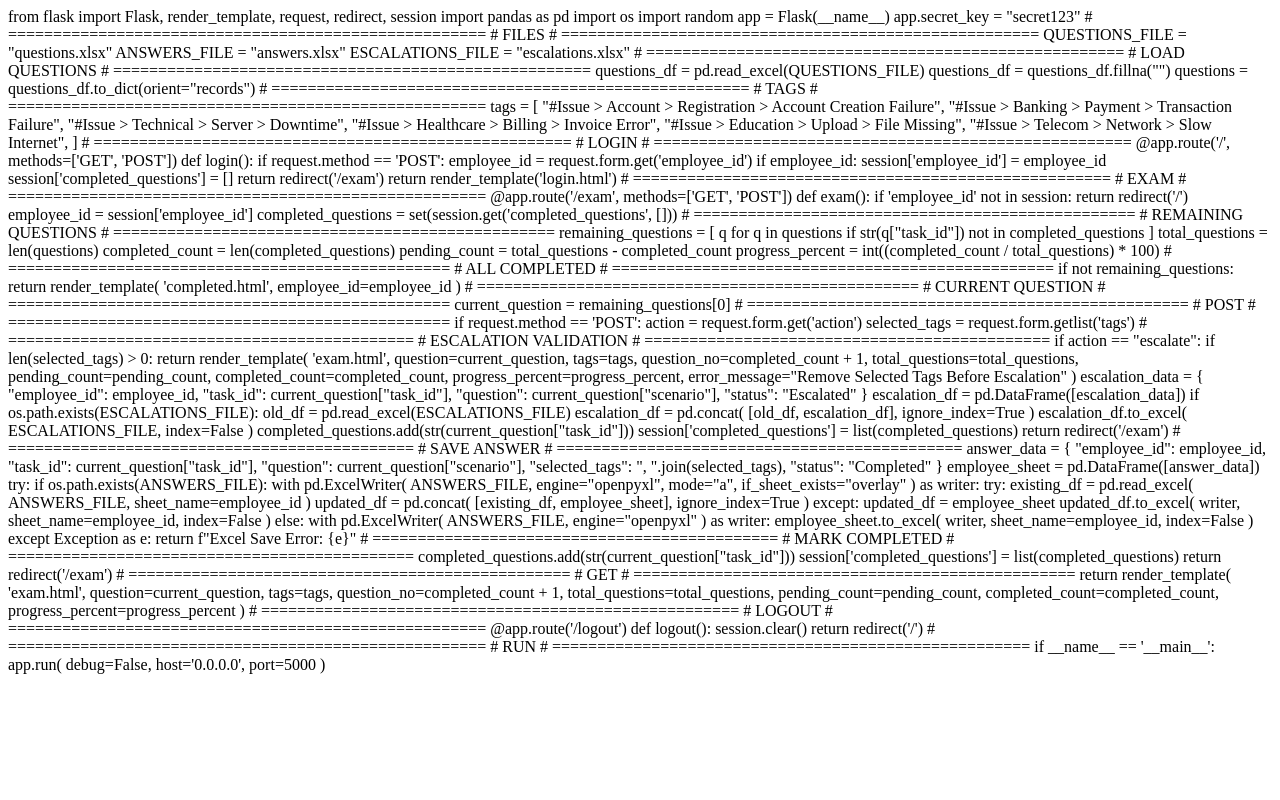
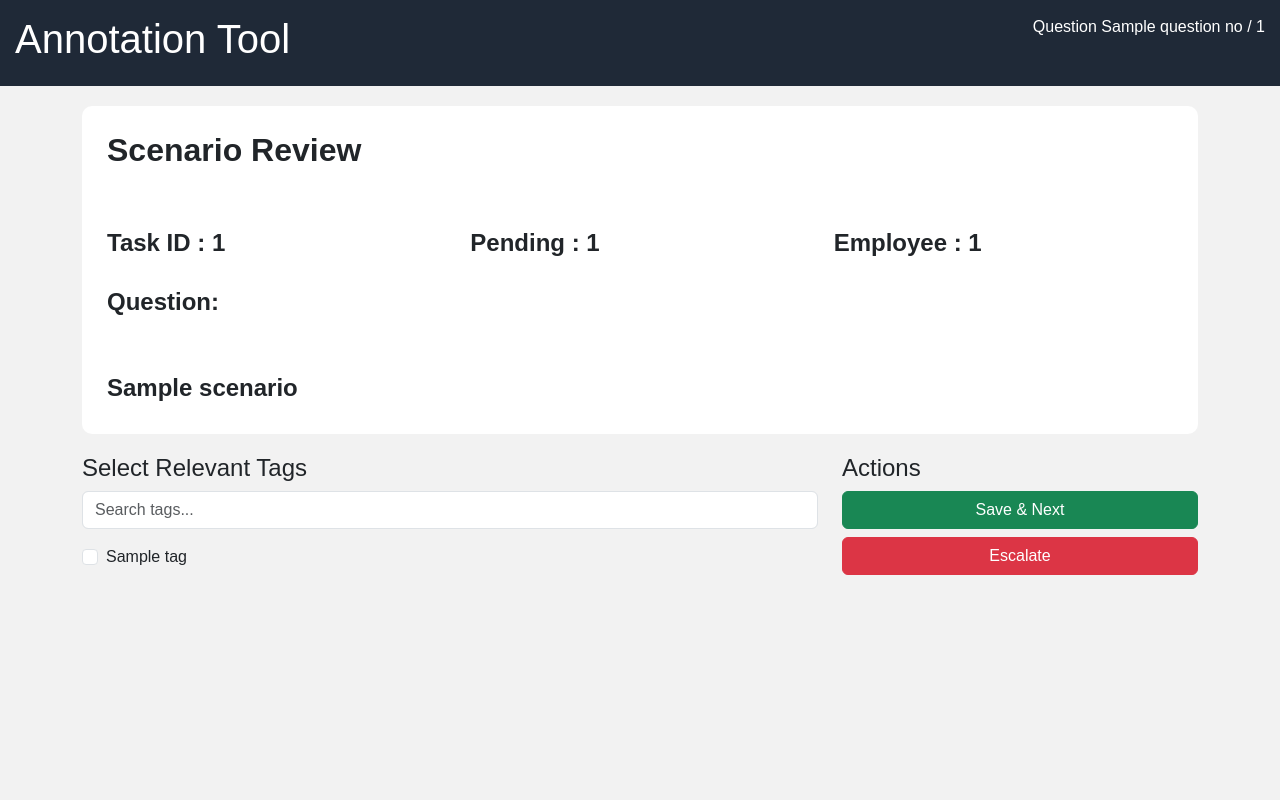
Before and after one commit to Satish4156/employee-evaluation-system, a Flask app: template templates/exam.html in a window 1280 px wide. Run offline with Flask 3, Linux system fonts and the light colour scheme; the visitor is signed in with stand-in values (Sample User, id 1); the template is opened without the code that fills it: most values are stand-ins (such as "Sample title", 1, 10 or a date in 2020); parts of the project's set-up code (start-up, migrations or seed data) failed here and were passed over.

Commit message:
fixed full application

```diff
--- a/app.py
+++ b/app.py
@@ -1,3 +1,5 @@
+# app.py
+
 from flask import Flask, render_template, request, redirect, session
 import pandas as pd
 import os
@@ -5,28 +7,16 @@ import os
 app = Flask(__name__)
 app.secret_key = "secret123"
 
-# =====================================================
-# FILES
-# =====================================================
-
 QUESTIONS_FILE = "questions.xlsx"
 ANSWERS_FILE = "answers.xlsx"
 ESCALATIONS_FILE = "escalations.xlsx"
 
-# =====================================================
 # LOAD QUESTIONS
-# =====================================================
-
 questions_df = pd.read_excel(QUESTIONS_FILE)
-
 questions_df = questions_df.fillna("")
-
 questions = questions_df.to_dict(orient="records")
 
-# =====================================================
 # TAGS
-# =====================================================
-
 tags = [
     "#Issue > Account > Registration > Account Creation Failure",
     "#Issue > Banking > Payment > Transaction Failure",
@@ -36,10 +26,7 @@ tags = [
     "#Issue > Telecom > Network > Slow Internet"
 ]
 
-# =====================================================
 # LOGIN
-# =====================================================
-
 @app.route('/', methods=['GET', 'POST'])
 def login():
 
@@ -56,10 +43,7 @@ def login():
 
     return render_template('login.html')
 
-# =====================================================
 # EXAM
-# =====================================================
-
 @app.route('/exam', methods=['GET', 'POST'])
 def exam():
 
@@ -72,17 +56,15 @@ def exam():
         session.get('completed_questions', [])
     )
 
-    # =================================================
-    # REMAINING QUESTIONS
-    # =================================================
+    remaining_questions = []
 
-    remaining_questions = [
+    for q in questions:
 
-        q for q in questions
+        task_id = str(q.get("task_id", ""))
 
-        if str(q["task_id"]) not in completed_questions
+        if task_id not in completed_questions:
 
-    ]
+            remaining_questions.append(q)
 
     total_questions = len(questions)
 
@@ -94,37 +76,24 @@ def exam():
         (completed_count / total_questions) * 100
     )
 
-    # =================================================
     # ALL COMPLETED
-    # =================================================
-
-    if not remaining_questions:
+    if len(remaining_questions) == 0:
 
         return render_template(
             'completed.html',
             employee_id=employee_id
         )
 
-    # =================================================
-    # CURRENT QUESTION
-    # =================================================
-
     current_question = remaining_questions[0]
 
-    # =================================================
     # POST
-    # =================================================
-
     if request.method == 'POST':
 
         action = request.form.get('action')
 
         selected_tags = request.form.getlist('tags')
 
-        # =============================================
         # ESCALATION
-        # =============================================
-
         if action == "escalate":
 
             if len(selected_tags) > 0:
@@ -138,25 +107,21 @@ def exam():
                     pending_count=pending_count,
                     completed_count=completed_count,
                     progress_percent=progress_percent,
-                    error_message="Remove Selected Tags Before Escalation"
+                    error_message="Remove selected tags before escalation"
                 )
 
             escalation_data = {
-
                 "employee_id": employee_id,
                 "task_id": current_question["task_id"],
                 "question": current_question["scenario"],
                 "status": "Escalated"
-
             }
 
             escalation_df = pd.DataFrame([escalation_data])
 
             if os.path.exists(ESCALATIONS_FILE):
 
-                old_df = pd.read_excel(
-                    ESCALATIONS_FILE
-                )
+                old_df = pd.read_excel(ESCALATIONS_FILE)
 
                 escalation_df = pd.concat(
                     [old_df, escalation_df],
@@ -178,18 +143,13 @@ def exam():
 
             return redirect('/exam')
 
-        # =============================================
         # SAVE ANSWER
-        # =============================================
-
         answer_data = {
-
             "employee_id": employee_id,
             "task_id": current_question["task_id"],
             "question": current_question["scenario"],
             "selected_tags": ", ".join(selected_tags),
             "status": "Completed"
-
         }
 
         employee_sheet = pd.DataFrame([answer_data])
@@ -244,10 +204,6 @@ def exam():
 
             return f"Excel Save Error: {e}"
 
-        # =============================================
-        # MARK COMPLETED
-        # =============================================
-
         completed_questions.add(
             str(current_question["task_id"])
         )
@@ -257,10 +213,6 @@ def exam():
         )
 
         return redirect('/exam')
-
-    # =================================================
-    # GET
-    # =================================================
 
     return render_template(
         'exam.html',
@@ -273,10 +225,7 @@ def exam():
         progress_percent=progress_percent
     )
 
-# =====================================================
 # LOGOUT
-# =====================================================
-
 @app.route('/logout')
 def logout():
 
@@ -284,10 +233,7 @@ def logout():
 
     return redirect('/')
 
-# =====================================================
 # RUN
-# =====================================================
-
 if __name__ == '__main__':
 
     app.run(
--- a/templates/exam.html
+++ b/templates/exam.html
@@ -1,277 +1,177 @@
-from flask import Flask, render_template, request, redirect, session
-import pandas as pd
-import os
-import random
+<!-- templates/exam.html -->
 
-app = Flask(__name__)
-app.secret_key = "secret123"
+<!DOCTYPE html>
+<html>
 
-# =====================================================
-# FILES
-# =====================================================
+<head>
 
-QUESTIONS_FILE = "questions.xlsx"
-ANSWERS_FILE = "answers.xlsx"
-ESCALATIONS_FILE = "escalations.xlsx"
+    <title>Annotation Tool</title>
 
-# =====================================================
-# LOAD QUESTIONS
-# =====================================================
+    <link
+        href="https://cdn.jsdelivr.net/npm/bootstrap@5.3.0/dist/css/bootstrap.min.css"
+        rel="stylesheet"
+    >
 
-questions_df = pd.read_excel(QUESTIONS_FILE)
+    <link
+        rel="stylesheet"
+        href="{{ url_for('static', filename='style.css') }}"
+    >
 
-questions_df = questions_df.fillna("")
+</head>
 
-questions = questions_df.to_dict(orient="records")
+<body>
 
-# =====================================================
-# TAGS
-# =====================================================
+<div class="top-bar">
 
-tags = [
-    "#Issue > Account > Registration > Account Creation Failure",
-    "#Issue > Banking > Payment > Transaction Failure",
-    "#Issue > Technical > Server > Downtime",
-    "#Issue > Healthcare > Billing > Invoice Error",
-    "#Issue > Education > Upload > File Missing",
-    "#Issue > Telecom > Network > Slow Internet",
-]
+    <h1>Annotation Tool</h1>
 
-# =====================================================
-# LOGIN
-# =====================================================
+    <div>
+        Question {{ question_no }} / {{ total_questions }}
+    </div>
 
-@app.route('/', methods=['GET', 'POST'])
-def login():
+</div>
 
-    if request.method == 'POST':
+<div class="container">
 
-        employee_id = request.form.get('employee_id')
+    <div class="question-box">
 
-        if employee_id:
+        <h2><b>Scenario Review</b></h2>
 
-            session['employee_id'] = employee_id
-            session['completed_questions'] = []
+        <br>
 
-            return redirect('/exam')
+        <div class="row mb-3">
 
-    return render_template('login.html')
+            <div class="col">
+                <b>Task ID :</b> {{ question.task_id }}
+            </div>
 
-# =====================================================
-# EXAM
-# =====================================================
+            <div class="col">
+                <b>Pending :</b> {{ pending_count }}
+            </div>
 
-@app.route('/exam', methods=['GET', 'POST'])
-def exam():
+            <div class="col">
+                <b>Employee :</b> {{ session.employee_id }}
+            </div>
 
-    if 'employee_id' not in session:
-        return redirect('/')
+        </div>
 
-    employee_id = session['employee_id']
+        <div class="scenario-box">
 
-    completed_questions = set(session.get('completed_questions', []))
+            <b>Question:</b>
 
-    # =================================================
-    # REMAINING QUESTIONS
-    # =================================================
+            <br><br>
 
-    remaining_questions = [
-        q for q in questions
-        if str(q["task_id"]) not in completed_questions
-    ]
+            {{ question.scenario }}
 
-    total_questions = len(questions)
+        </div>
 
-    completed_count = len(completed_questions)
+    </div>
 
-    pending_count = total_questions - completed_count
+    {% if error_message %}
 
-    progress_percent = int((completed_count / total_questions) * 100)
+    <div class="alert alert-danger">
 
-    # =================================================
-    # ALL COMPLETED
-    # =================================================
+        {{ error_message }}
 
-    if not remaining_questions:
+    </div>
 
-        return render_template(
-            'completed.html',
-            employee_id=employee_id
-        )
+    {% endif %}
 
-    # =================================================
-    # CURRENT QUESTION
-    # =================================================
+    <form method="POST">
 
-    current_question = remaining_questions[0]
+        <div class="row">
 
-    # =================================================
-    # POST
-    # =================================================
+            <div class="col-md-8">
 
-    if request.method == 'POST':
+                <h4>Select Relevant Tags</h4>
 
-        action = request.form.get('action')
+                <input
+                    type="text"
+                    id="searchBox"
+                    class="form-control mb-3"
+                    placeholder="Search tags..."
+                >
 
-        selected_tags = request.form.getlist('tags')
+                <div class="tag-list">
 
-        # =============================================
-        # ESCALATION VALIDATION
-        # =============================================
+                    {% for tag in tags %}
 
-        if action == "escalate":
+                    <div class="form-check tag-item">
 
-            if len(selected_tags) > 0:
+                        <input
+                            class="form-check-input"
+                            type="checkbox"
+                            name="tags"
+                            value="{{ tag }}"
+                        >
 
-                return render_template(
-                    'exam.html',
-                    question=current_question,
-                    tags=tags,
-                    question_no=completed_count + 1,
-                    total_questions=total_questions,
-                    pending_count=pending_count,
-                    completed_count=completed_count,
-                    progress_percent=progress_percent,
-                    error_message="Remove Selected Tags Before Escalation"
-                )
+                        <label class="form-check-label">
 
-            escalation_data = {
-                "employee_id": employee_id,
-                "task_id": current_question["task_id"],
-                "question": current_question["scenario"],
-                "status": "Escalated"
-            }
+                            {{ tag }}
 
-            escalation_df = pd.DataFrame([escalation_data])
+                        </label>
 
-            if os.path.exists(ESCALATIONS_FILE):
+                    </div>
 
-                old_df = pd.read_excel(ESCALATIONS_FILE)
+                    {% endfor %}
 
-                escalation_df = pd.concat(
-                    [old_df, escalation_df],
-                    ignore_index=True
-                )
+                </div>
 
-            escalation_df.to_excel(
-                ESCALATIONS_FILE,
-                index=False
-            )
+            </div>
 
-            completed_questions.add(str(current_question["task_id"]))
+            <div class="col-md-4">
 
-            session['completed_questions'] = list(completed_questions)
+                <h4>Actions</h4>
 
-            return redirect('/exam')
+                <button
+                    type="submit"
+                    class="btn btn-success w-100 mb-2"
+                >
+                    Save & Next
+                </button>
 
-        # =============================================
-        # SAVE ANSWER
-        # =============================================
+                <button
+                    type="submit"
+                    name="action"
+                    value="escalate"
+                    class="btn btn-danger w-100"
+                >
+                    Escalate
+                </button>
 
-        answer_data = {
-            "employee_id": employee_id,
-            "task_id": current_question["task_id"],
-            "question": current_question["scenario"],
-            "selected_tags": ", ".join(selected_tags),
-            "status": "Completed"
+            </div>
+
+        </div>
+
+    </form>
+
+</div>
+
+<script>
+
+document.getElementById("searchBox").addEventListener("keyup", function () {
+
+    let value = this.value.toLowerCase();
+
+    let items = document.getElementsByClassName("tag-item");
+
+    for (let i = 0; i < items.length; i++) {
+
+        let text = items[i].innerText.toLowerCase();
+
+        if (text.includes(value)) {
+
+            items[i].style.display = "block";
+
+        } else {
+
+            items[i].style.display = "none";
+
         }
+    }
+});
 
-        employee_sheet = pd.DataFrame([answer_data])
+</script>
 
-        try:
-
-            if os.path.exists(ANSWERS_FILE):
-
-                with pd.ExcelWriter(
-                    ANSWERS_FILE,
-                    engine="openpyxl",
-                    mode="a",
-                    if_sheet_exists="overlay"
-                ) as writer:
-
-                    try:
-
-                        existing_df = pd.read_excel(
-                            ANSWERS_FILE,
-                            sheet_name=employee_id
-                        )
-
-                        updated_df = pd.concat(
-                            [existing_df, employee_sheet],
-                            ignore_index=True
-                        )
-
-                    except:
-
-                        updated_df = employee_sheet
-
-                    updated_df.to_excel(
-                        writer,
-                        sheet_name=employee_id,
-                        index=False
-                    )
-
-            else:
-
-                with pd.ExcelWriter(
-                    ANSWERS_FILE,
-                    engine="openpyxl"
-                ) as writer:
-
-                    employee_sheet.to_excel(
-                        writer,
-                        sheet_name=employee_id,
-                        index=False
-                    )
-
-        except Exception as e:
-
-            return f"Excel Save Error: {e}"
-
-        # =============================================
-        # MARK COMPLETED
-        # =============================================
-
-        completed_questions.add(str(current_question["task_id"]))
-
-        session['completed_questions'] = list(completed_questions)
-
-        return redirect('/exam')
-
-    # =================================================
-    # GET
-    # =================================================
-
-    return render_template(
-        'exam.html',
-        question=current_question,
-        tags=tags,
-        question_no=completed_count + 1,
-        total_questions=total_questions,
-        pending_count=pending_count,
-        completed_count=completed_count,
-        progress_percent=progress_percent
-    )
-
-# =====================================================
-# LOGOUT
-# =====================================================
-
-@app.route('/logout')
-def logout():
-
-    session.clear()
-
-    return redirect('/')
-
-# =====================================================
-# RUN
-# =====================================================
-
-if __name__ == '__main__':
-
-    app.run(
-        debug=False,
-        host='0.0.0.0',
-        port=5000
-    )
+</body>
+</html>
```
